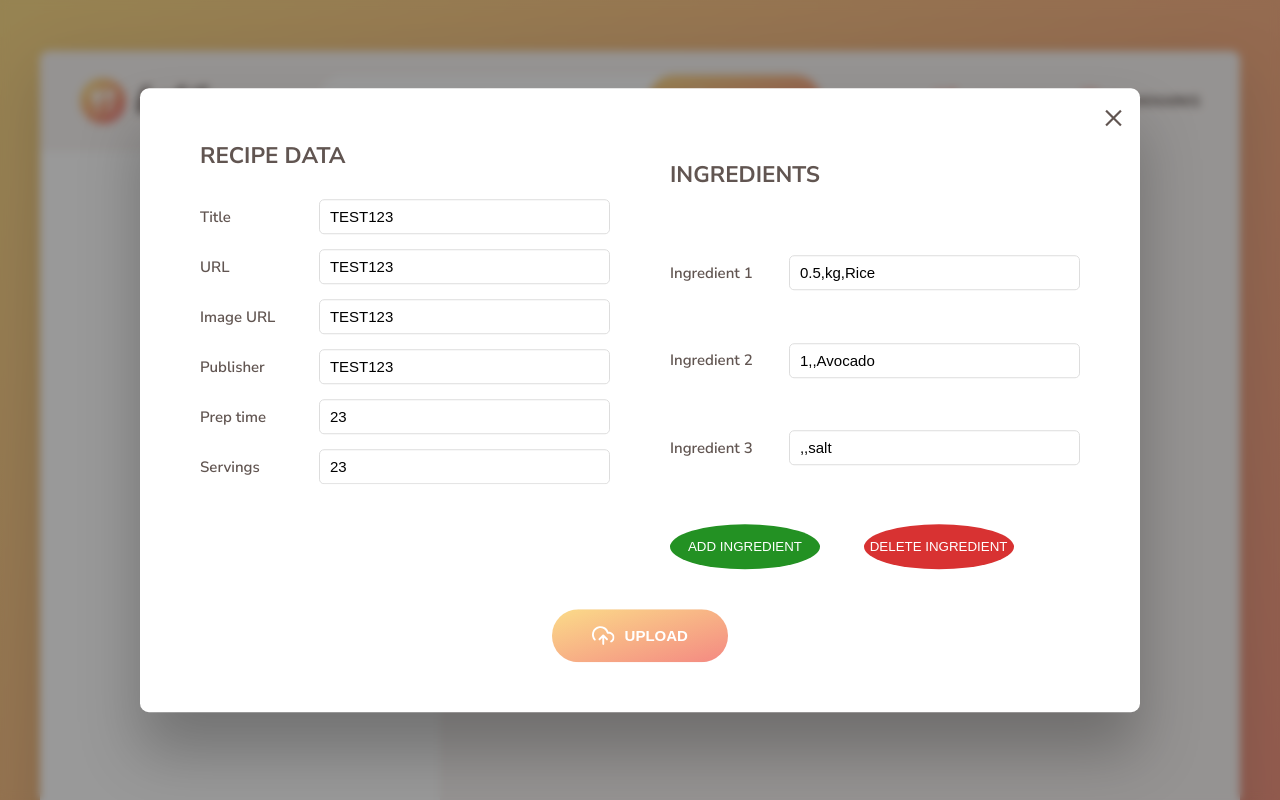
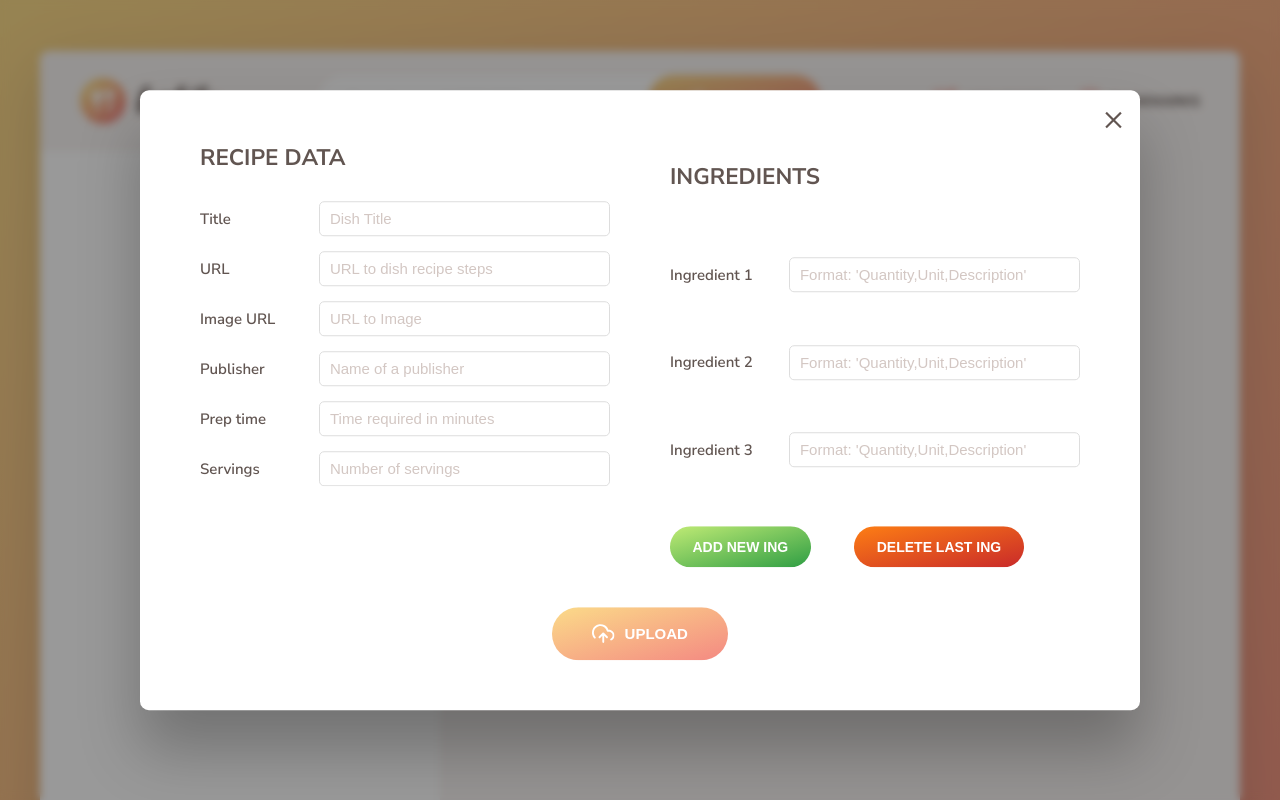
Before and after one commit to Pawel33359/forkify, a website built with Parcel: page index.html in a window 1280 px wide. Both pictures are taken after a click on the button "ADD RECIPE". Shown: the top 800 px of the page. Built offline with nearby package versions, Linux system fonts and the light colour scheme.

Commit message:
Fixed buttons and pagination

```diff
--- a/index.html
+++ b/index.html
@@ -263,24 +263,60 @@
         <div class="upload__column">
           <h3 class="upload__heading">Recipe data</h3>
           <label>Title</label>
-          <input value="TEST123" required name="title" type="text" />
+          <input
+            value=""
+            required
+            name="title"
+            type="text"
+            placeholder="Dish Title"
+          />
           <label>URL</label>
-          <input value="TEST123" required name="sourceUrl" type="text" />
+          <input
+            value=""
+            required
+            name="sourceUrl"
+            type="text"
+            placeholder="URL to dish recipe steps"
+          />
           <label>Image URL</label>
-          <input value="TEST123" required name="image" type="text" />
+          <input
+            value=""
+            required
+            name="image"
+            type="text"
+            placeholder="URL to Image"
+          />
           <label>Publisher</label>
-          <input value="TEST123" required name="publisher" type="text" />
+          <input
+            value=""
+            required
+            name="publisher"
+            type="text"
+            placeholder="Name of a publisher"
+          />
           <label>Prep time</label>
-          <input value="23" required name="cookingTime" type="number" />
+          <input
+            value=""
+            required
+            name="cookingTime"
+            type="number"
+            placeholder="Time required in minutes"
+          />
           <label>Servings</label>
-          <input value="23" required name="servings" type="number" />
+          <input
+            value=""
+            required
+            name="servings"
+            type="number"
+            placeholder="Number of servings"
+          />
         </div>
 
         <div class="upload__column">
           <h3 class="upload__heading">Ingredients</h3>
           <label id="ingredient-1">Ingredient 1</label>
           <input
-            value="0.5,kg,Rice"
+            value=""
             type="text"
             required
             name="ingredient-1"
@@ -288,14 +324,14 @@
           />
           <label id="ingredient-2">Ingredient 2</label>
           <input
-            value="1,,Avocado"
+            value=""
             type="text"
             name="ingredient-2"
             placeholder="Format: 'Quantity,Unit,Description'"
           />
           <label id="ingredient-3">Ingredient 3</label>
           <input
-            value=",,salt"
+            value=""
             type="text"
             name="ingredient-3"
             placeholder="Format: 'Quantity,Unit,Description'"
@@ -321,11 +357,9 @@
         </div>
         <div></div>
         <div class="ingredient__options">
-          <button class="btn__ingredient add__ingredient">
-            ADD INGREDIENT
-          </button>
+          <button class="btn__ingredient add__ingredient">ADD NEW ING</button>
           <button class="btn__ingredient delete__ingredient">
-            DELETE INGREDIENT
+            DELETE LAST ING
           </button>
         </div>
         <button class="btn upload__btn">
--- a/package.json
+++ b/package.json
@@ -14,12 +14,10 @@
     "parcel": "^2.0.0-beta.1",
     "buffer": "^6.0.3",
     "process": "^0.11.10",
-    "sass": "^1.26.10",
     "util": "^0.12.4"
   },
   "dependencies": {
     "core-js": "^3.25.5",
-    "fractional": "^1.0.0",
     "fracty": "^1.0.11"
   }
 }
--- a/src/js/controller.js
+++ b/src/js/controller.js
@@ -8,9 +8,7 @@ import paginationView from './views/paginationView.js';
 import bookmarksView from './views/bookmarksView.js';
 import addRecipeView from './views/addRecipeView.js';
 
-import { render } from 'sass';
 import 'core-js/stable';
-import regeneratorRuntime from 'regenerator-runtime';
 
 ///////////////////////////////////////
 
--- a/src/js/views/addRecipeView.js
+++ b/src/js/views/addRecipeView.js
@@ -1,4 +1,3 @@
-import icons from 'url:../../img/icons.svg';
 import View from './View.js';
 
 class AddRecipeView extends View {
--- a/src/js/views/paginationView.js
+++ b/src/js/views/paginationView.js
@@ -15,6 +15,8 @@ class PaginationView extends View {
         e.target.className === 'pagination__number--single'
           ? e.target
           : e.target.closest('.btn--inline');
+
+      console.log(e.target);
       if (!click) return;
 
       const goToPage = +click.dataset.goto;
--- a/src/sass/_base.scss
+++ b/src/sass/_base.scss
@@ -79,21 +79,3 @@ body {
   color: orangered;
   font-size: medium;
 }
-
-/*INGREDIENTS OPTION BUTTONS*/
-.btn__ingredient {
-  display: inline-block;
-  border-radius: 50%;
-  border: none;
-  cursor: pointer;
-  height: 4.5rem;
-  width: 150px;
-  margin-right: 10%;
-  color: white;
-}
-.add__ingredient {
-  background-color: rgb(35, 145, 35);
-}
-.delete__ingredient {
-  background-color: rgb(216, 50, 50);
-}
--- a/src/sass/_components.scss
+++ b/src/sass/_components.scss
@@ -211,3 +211,24 @@
     font-weight: 600;
   }
 }
+
+/*INGREDIENTS OPTION BUTTONS*/
+.btn__ingredient {
+  display: inline-block;
+  border-radius: 10rem;
+  border: none;
+  cursor: pointer;
+  font-size: 1.4rem;
+  font-weight: 600;
+  padding: 1.25rem 2.25rem;
+  text-decoration: none;
+  margin-right: 10%;
+  color: white;
+}
+.add__ingredient {
+  // background-color: rgb(35, 145, 35);
+  background-image: linear-gradient(to right bottom, #c0eb75, #2f9e44);
+}
+.delete__ingredient {
+  background-image: linear-gradient(to right bottom, #fd7e14, #c92a2a);
+}
--- a/src/sass/_searchResults.scss
+++ b/src/sass/_searchResults.scss
@@ -15,9 +15,12 @@
 
   // display: flex;
   // flex-flow: row wrap;
-  display: flex;
-  justify-content: space-between;
+  // display: flex;
+  // justify-content: space-between;
   width: 100%;
+  gap: 1rem;
+
+  position: relative;
 
   &::after {
     content: '';
@@ -27,12 +30,12 @@
 
   &__btn {
     &--prev {
-      // float: left;
+      float: left;
       width: 30%;
       text-align: left;
     }
     &--next {
-      // float: right;
+      float: right;
       width: 30%;
       text-align: right;
     }
@@ -55,9 +58,11 @@
 .pagination__numbers {
   list-style: none;
   text-align: center;
-  width: 100%;
-  font-size: medium;
-  position: static;
+  font-size: 1.5rem;
+  position: absolute;
+
+  left: 50%;
+  transform: translate(-50%, 140%);
 }
 
 .pagination__number--single {
```
Also changed, not shown: 1 other file.
